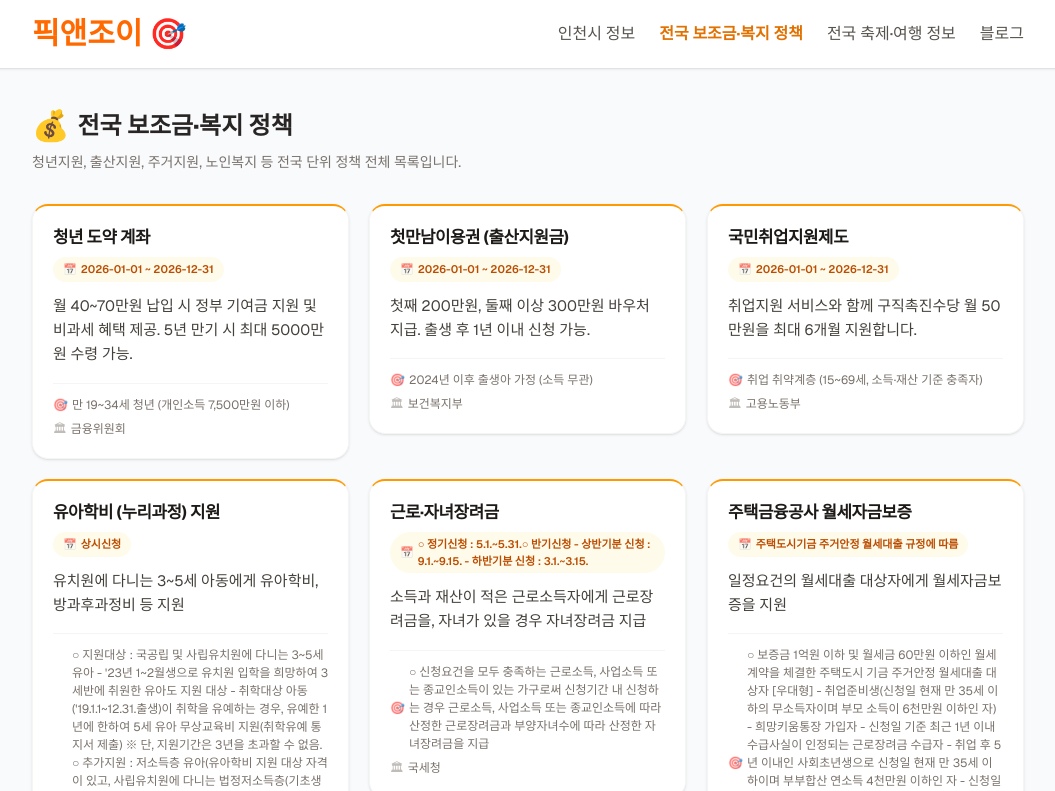
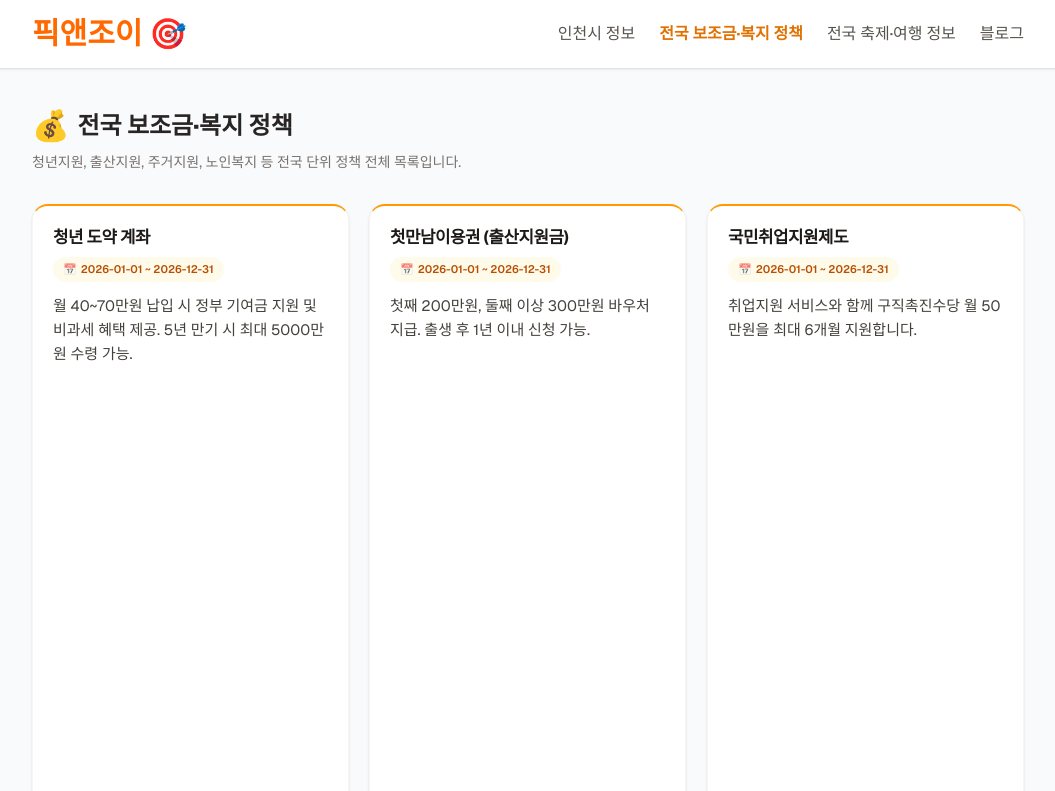
Before and after one commit to RoyHong01/my-local-info, a Next.js app: page /subsidy in a window 1280 px wide. Shown: the top 791 px of the page, without its empty margins (112-1167 px from the left). Built offline with nearby package versions, Linux system fonts and the light colour scheme; no server answers.

Commit message:
ui: unify card grid alignment for incheon and subsidy

```diff
--- a/src/components/IncheonCardList.tsx
+++ b/src/components/IncheonCardList.tsx
@@ -18,7 +18,7 @@ const cleanText = (text: string) =>
 
 export default function IncheonCardList({ items }: { items: DataItem[] }) {
   return (
-    <div className="grid grid-cols-1 md:grid-cols-2 lg:grid-cols-3 gap-5">
+    <div className="grid grid-cols-1 md:grid-cols-2 lg:grid-cols-3 gap-5 auto-rows-fr">
       {items.map((item, i) => {
         const name = getField(item, ['서비스명', 'name', 'title']);
         const rawSummary = cleanText(getField(item, ['서비스목적요약', 'summary', 'description']))
@@ -37,8 +37,9 @@ export default function IncheonCardList({ items }: { items: DataItem[] }) {
             key={i}
             href={`/incheon/${itemId}`}
             onClick={() => sessionStorage.setItem('incheonScrollY', String(window.scrollY))}
+            className="block h-full"
           >
-            <div className="menu-card bg-white rounded-2xl p-5 shadow-sm border border-stone-100 border-t-2 border-t-blue-500 hover:shadow-md hover:border-blue-200 transition-all duration-300 flex flex-col cursor-pointer min-h-[220px]">
+            <div className="menu-card bg-white rounded-2xl p-5 shadow-sm border border-stone-100 border-t-2 border-t-blue-500 hover:shadow-md hover:border-blue-200 transition-all duration-300 flex flex-col cursor-pointer min-h-[220px] h-full">
               <h2 className="text-[1.05rem] font-bold tracking-tight leading-snug mb-2 line-clamp-2 text-stone-900">{name}</h2>
               {dateStr && (
                 <p className="inline-flex w-fit items-center gap-1 rounded-full bg-blue-50 text-blue-700 text-[11px] font-semibold px-2.5 py-1 mb-3">
@@ -49,9 +50,9 @@ export default function IncheonCardList({ items }: { items: DataItem[] }) {
                 {rawSummary}
               </p>
               <div className="mt-auto pt-3 border-t border-stone-100 space-y-1.5 text-[12px] text-stone-500">
-                {org && <p className="flex items-center gap-1 truncate"><span className="menu-card-icon text-stone-400">🏛</span> {org}</p>}
+                {org && <p className="flex items-center gap-1 line-clamp-1"><span className="menu-card-icon text-stone-400">🏛</span> {org}</p>}
                 {target && (
-                  <p className="flex items-center gap-1 line-clamp-2">
+                  <p className="flex items-center gap-1 line-clamp-1">
                     <span className="menu-card-icon text-stone-400">🎯</span> {target}
                   </p>
                 )}
--- a/src/components/SubsidyCardList.tsx
+++ b/src/components/SubsidyCardList.tsx
@@ -18,7 +18,7 @@ const cleanText = (text: string) =>
 
 export default function SubsidyCardList({ items }: { items: DataItem[] }) {
   return (
-    <div className="grid grid-cols-1 md:grid-cols-2 lg:grid-cols-3 gap-5">
+    <div className="grid grid-cols-1 md:grid-cols-2 lg:grid-cols-3 gap-5 auto-rows-fr">
       {items.map((item, i) => {
         const name = getField(item, ['서비스명', 'name', 'title']);
         const rawSummary = cleanText(getField(item, ['서비스목적요약', 'summary', 'description']))
@@ -36,8 +36,9 @@ export default function SubsidyCardList({ items }: { items: DataItem[] }) {
             key={i}
             href={`/subsidy/${itemId}`}
             onClick={() => sessionStorage.setItem('subsidyScrollY', String(window.scrollY))}
+            className="block h-full"
           >
-            <div className="menu-card bg-white rounded-2xl p-5 shadow-sm border border-stone-100 border-t-2 border-t-amber-500 hover:shadow-md hover:border-amber-200 transition-all duration-300 flex flex-col cursor-pointer min-h-[220px]">
+            <div className="menu-card bg-white rounded-2xl p-5 shadow-sm border border-stone-100 border-t-2 border-t-amber-500 hover:shadow-md hover:border-amber-200 transition-all duration-300 flex flex-col cursor-pointer min-h-[220px] h-full">
               <h2 className="text-[1.05rem] font-bold tracking-tight leading-snug mb-2 line-clamp-2 text-stone-900">{name}</h2>
               {dateStr && (
                 <p className="inline-flex w-fit items-center gap-1 rounded-full bg-amber-50 text-amber-700 text-[11px] font-semibold px-2.5 py-1 mb-3">
@@ -49,11 +50,11 @@ export default function SubsidyCardList({ items }: { items: DataItem[] }) {
               </p>
               <div className="mt-auto pt-3 border-t border-stone-100 space-y-1.5 text-[12px] text-stone-500">
                 {target && (
-                  <p className="flex items-center gap-1 line-clamp-2">
+                  <p className="flex items-center gap-1 line-clamp-1">
                     <span className="menu-card-icon text-stone-400">🎯</span> {target}
                   </p>
                 )}
-                {org && <p className="flex items-center gap-1 truncate"><span className="menu-card-icon text-stone-400">🏛</span> {org}</p>}
+                {org && <p className="flex items-center gap-1 line-clamp-1"><span className="menu-card-icon text-stone-400">🏛</span> {org}</p>}
               </div>
             </div>
           </Link>
```
